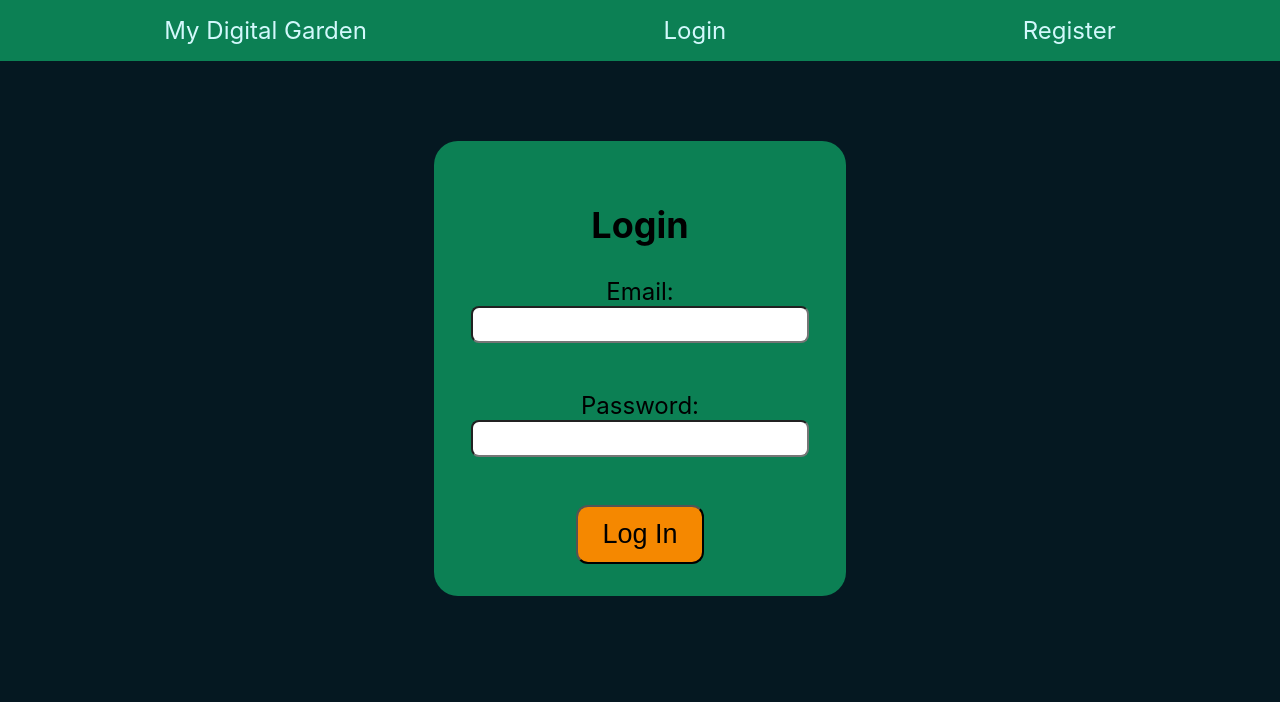
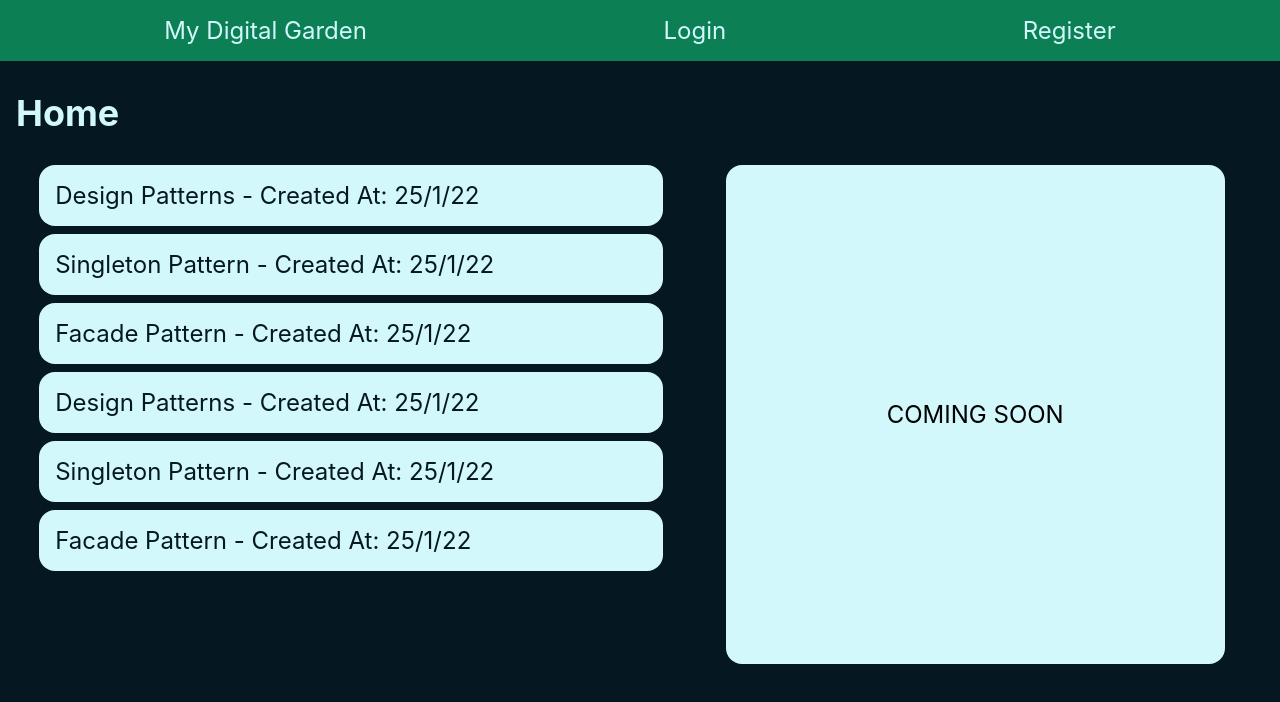
Before and after one commit to jpecheverryp/my-digital-garden, a React (Create React App) app in the folder client/: page / in a window 1280 px wide. Before the commit this address led to /login. Shown: the top 702 px of the page. Built offline with nearby package versions, Linux system fonts and the light colour scheme.

Commit message:
add note view screen

```diff
--- a/client/src/App.tsx
+++ b/client/src/App.tsx
@@ -14,6 +14,7 @@ import Home from './screens/Home';
 import Login from './screens/Login';
 import Profile from './screens/Profile';
 import Register from './screens/Register';
+import NoteView from './components/NoteView';
 
 function App() {
   // Needed to redirect
@@ -72,6 +73,7 @@ function App() {
           />
           <Route path='/login' element={<Login setUser={setUser} />} />
           <Route path='/register' element={<Register setUser={setUser} />} />
+          <Route path='/note/:id' element={<NoteView />} />
         </Routes>
       </main>
     </div>
--- a/client/src/components/NoteList.tsx
+++ b/client/src/components/NoteList.tsx
@@ -3,6 +3,7 @@ import NotePreview from './NotePreview';
 
 interface IProps {
   notes: {
+    id: number;
     note_name: string;
     created_at: Date;
   }[];
--- a/client/src/components/NotePreview.tsx
+++ b/client/src/components/NotePreview.tsx
@@ -1,15 +1,23 @@
 import React from 'react';
+import { Navigate, useNavigate } from 'react-router-dom';
+import { redirectTo } from '../utils/redirectTo';
+import NoteView from './NoteView';
 
 interface IProps {
   note: {
+    id: number;
     note_name: string;
     created_at: Date;
   };
 }
 
 const NotePreview: React.FC<IProps> = ({ note }) => {
+  let navigate = useNavigate();
+  const handleClick = (e: React.MouseEvent<HTMLDivElement, MouseEvent>) => {
+    redirectTo(navigate, '/note/' + note.id);
+  };
   return (
-    <div className='note-preview'>
+    <div id={'note-' + note.id} className='note-preview' onClick={handleClick}>
       {note.note_name} - Created At: {note.created_at.getDate()}/
       {note.created_at.getMonth() + 1}/{note.created_at.getFullYear() - 2000}
     </div>
--- /dev/null
+++ b/client/src/components/NoteView.tsx
@@ -0,0 +1,11 @@
+import React from 'react';
+import { useParams } from 'react-router-dom';
+
+const NoteView = () => {
+  const params = useParams();
+  console.log(params);
+
+  return <div>Hello</div>;
+};
+
+export default NoteView;
--- a/client/src/screens/Home.tsx
+++ b/client/src/screens/Home.tsx
@@ -4,76 +4,47 @@ import NoteList from '../components/NoteList';
 import NotesMap from '../components/NotesMap';
 
 import { redirectTo } from '../utils/redirectTo';
+
 interface IState {
   isAuthenticated: boolean;
 }
 const Home: React.FC<IState> = ({ isAuthenticated }) => {
   let navigate = useNavigate();
 
-  useEffect(() => {
-    if (!isAuthenticated) {
-      redirectTo(navigate, '/login');
-      return;
-    }
-  }, [isAuthenticated]);
+  // useEffect(() => {
+  //   if (!isAuthenticated) {
+  //     redirectTo(navigate, '/login');
+  //     return;
+  //   }
+  // }, [isAuthenticated]);
   const notes = [
     {
+      id: 1,
       note_name: 'Design Patterns',
       created_at: new Date(),
     },
     {
+      id: 2,
       note_name: 'Singleton Pattern',
       created_at: new Date(),
     },
     {
+      id: 3,
       note_name: 'Facade Pattern',
       created_at: new Date(),
     },
     {
+      id: 4,
       note_name: 'Design Patterns',
       created_at: new Date(),
     },
     {
+      id: 5,
       note_name: 'Singleton Pattern',
       created_at: new Date(),
     },
     {
-      note_name: 'Facade Pattern',
-      created_at: new Date(),
-    },
-    {
-      note_name: 'Design Patterns',
-      created_at: new Date(),
-    },
-    {
-      note_name: 'Singleton Pattern',
-      created_at: new Date(),
-    },
-    {
-      note_name: 'Facade Pattern',
-      created_at: new Date(),
-    },
-    {
-      note_name: 'Design Patterns',
-      created_at: new Date(),
-    },
-    {
-      note_name: 'Singleton Pattern',
-      created_at: new Date(),
-    },
-    {
-      note_name: 'Facade Pattern',
-      created_at: new Date(),
-    },
-    {
-      note_name: 'Design Patterns',
-      created_at: new Date(),
-    },
-    {
-      note_name: 'Singleton Pattern',
-      created_at: new Date(),
-    },
-    {
+      id: 6,
       note_name: 'Facade Pattern',
       created_at: new Date(),
     },
```
